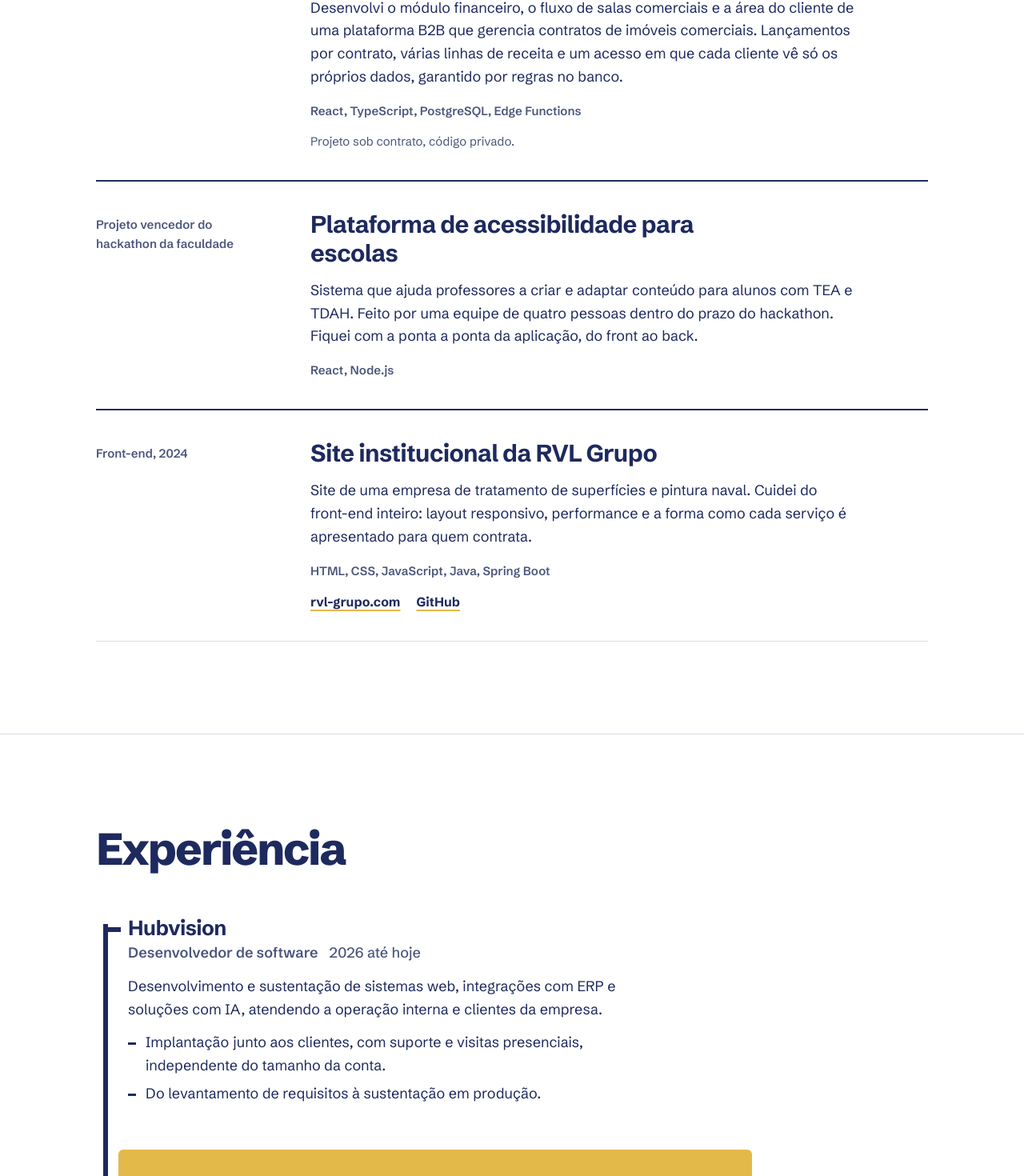
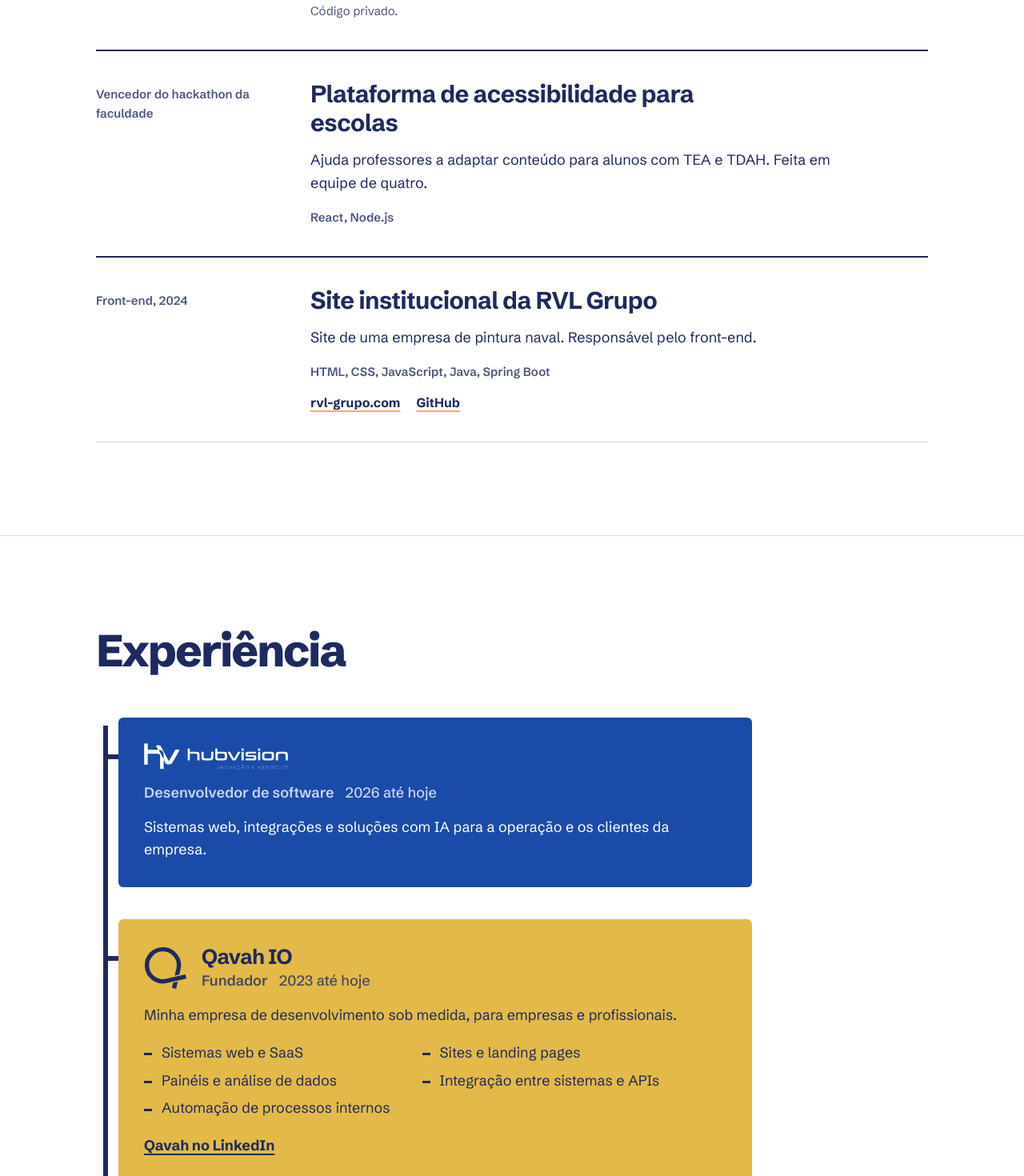
Before and after one commit to DevPedroLimaB/Portfolio.github.io, a Next.js app: page / in a window 1280 px wide. Shown: the part 1238-2708 px from the top of the page at 80% size. Built offline with nearby package versions, Linux system fonts and the light colour scheme.

Commit message:
Textos mais enxutos, bloco da Hubvision com marca própria e Qavah mais abrangente
Co-Authored-By: Claude Opus 5.5 <noreply@anthropic.com>
Claude-Session: https://claude.ai/code/session_01742i5ZqEaMKuqerpoaFM7d

```diff
--- a/app/globals.css
+++ b/app/globals.css
@@ -476,24 +476,49 @@ a {
   background: currentColor;
 }
 
-/* a Qavah ganha a cor da marca dentro da linha do tempo */
+/* blocos com a cor de cada marca dentro da linha do tempo */
+.job-brand {
+  padding: 32px;
+  margin: 0 0 40px -12px;
+  border-radius: 6px;
+}
+.job-brand::before {
+  left: -19px;
+  top: 46px;
+  width: 19px;
+}
+.job-brand .job-points {
+  display: grid;
+  grid-template-columns: repeat(2, minmax(0, max-content));
+  column-gap: 40px;
+}
+
 .job-qavah {
   --mark-halo: var(--straw);
   background: var(--straw);
   color: var(--indigo);
-  padding: 32px 32px 32px;
-  margin: 0 0 56px -12px;
-  border-radius: 6px;
-}
-.job-qavah::before {
-  left: -19px;
-  top: 46px;
-  width: 19px;
 }
 .job-qavah .job-role,
 .job-qavah .job-period {
   color: rgba(30, 42, 94, 0.8);
 }
+
+.job-hubvision {
+  --hv-blue: #1a4ba8;
+  background: var(--hv-blue);
+  color: #fff;
+}
+.job-hubvision .job-role,
+.job-hubvision .job-period {
+  color: rgba(255, 255, 255, 0.78);
+}
+.job-logo {
+  display: block;
+  height: 34px;
+  width: auto;
+  margin-bottom: 14px;
+}
+
 .job-mark {
   width: 56px;
   height: 56px;
@@ -507,6 +532,15 @@ a {
   text-decoration-color: var(--indigo);
 }
 
+.sr-only {
+  position: absolute;
+  width: 1px;
+  height: 1px;
+  overflow: hidden;
+  clip: rect(0 0 0 0);
+  white-space: nowrap;
+}
+
 @media (max-width: 760px) {
   .timeline {
     padding-left: 28px;
@@ -518,13 +552,16 @@ a {
     left: -25px;
     width: 18px;
   }
-  .job-qavah {
+  .job-brand {
     padding: 24px 20px;
     margin-left: -6px;
   }
-  .job-qavah::before {
+  .job-brand::before {
     left: -19px;
     width: 19px;
+  }
+  .job-brand .job-points {
+    grid-template-columns: 1fr;
   }
 }
 
--- a/components/Site.tsx
+++ b/components/Site.tsx
@@ -3,6 +3,7 @@
 import { useEffect, useState } from 'react';
 import { content, links, type Lang } from './content';
 import { Cord, QMark } from './Marks';
+import hubvisionLogo from '@/images/hubvision.png';
 
 const LANGS: Lang[] = ['pt', 'en', 'es'];
 const HTML_LANG: Record<Lang, string> = { pt: 'pt-BR', en: 'en', es: 'es' };
@@ -115,11 +116,14 @@ export default function Site() {
             </h2>
             <ol className="timeline">
               {t.experience.items.map((job) => (
-                <li key={job.org} className={job.qavah ? 'job job-qavah' : 'job'}>
+                <li key={job.org} className={job.brand ? `job job-brand job-${job.brand}` : 'job'}>
+                  {job.brand === 'hubvision' && (
+                    <img className="job-logo" src={hubvisionLogo.src} alt="" width={320} height={60} />
+                  )}
                   <div className="job-head">
-                    {job.qavah && <QMark className="job-mark" title="Qavah IO" />}
+                    {job.brand === 'qavah' && <QMark className="job-mark" />}
                     <div>
-                      <h3 className="job-org">{job.org}</h3>
+                      <h3 className={job.brand === 'hubvision' ? 'job-org sr-only' : 'job-org'}>{job.org}</h3>
                       <p className="job-role">
                         {job.role}
                         {job.period && <span className="job-period">{job.period}</span>}
@@ -134,7 +138,7 @@ export default function Site() {
                       ))}
                     </ul>
                   )}
-                  {job.qavah && (
+                  {job.brand === 'qavah' && (
                     <a className="job-link" href={links.qavah} target="_blank" rel="noreferrer">
                       {t.experience.qavahLink}
                     </a>
--- a/components/content.ts
+++ b/components/content.ts
@@ -9,13 +9,15 @@ type Project = {
   note?: string;
 };
 
+export type Brand = 'qavah' | 'hubvision';
+
 type Job = {
   org: string;
   role: string;
   period?: string;
   body: string;
   points?: string[];
-  qavah?: boolean;
+  brand?: Brand;
 };
 
 export type Content = {
@@ -66,13 +68,17 @@ const rvlLinks = [
   { label: 'GitHub', href: 'https://github.com/DevPedroLimaB/rvl-grupo' },
 ];
 
+const saasStack = ['React', 'TypeScript', 'PostgreSQL'];
+const hackStack = ['React', 'Node.js'];
+const rvlStack = ['HTML', 'CSS', 'JavaScript', 'Java', 'Spring Boot'];
+
 export const content: Record<Lang, Content> = {
   pt: {
     nav: { projects: 'Projetos', experience: 'Experiência', about: 'Sobre', contact: 'Contato' },
     langLabel: 'Idioma',
     hero: {
-      lead: 'Desenvolvedor full stack em Recife. Construo sistemas web, APIs e integrações que a operação de uma empresa usa todo dia.',
-      sub: 'Antes do código, trabalhei com análise fiscal. Por isso começo todo projeto pelo processo, e só depois pela tela.',
+      lead: 'Desenvolvedor full stack em Recife. Construo sistemas web, APIs e integrações para empresas.',
+      sub: 'Antes do código, trabalhei com análise fiscal. Começo todo projeto pelo processo, depois pela tela.',
       primary: 'Ver projetos',
       secondary: 'Falar comigo',
     },
@@ -80,65 +86,64 @@ export const content: Record<Lang, Content> = {
       title: 'Projetos',
       items: [
         {
-          title: 'Módulos financeiros para um SaaS de contratos imobiliários',
-          context: 'Freelance pela Qavah, 2026',
-          body: 'Desenvolvi o módulo financeiro, o fluxo de salas comerciais e a área do cliente de uma plataforma B2B que gerencia contratos de imóveis comerciais. Lançamentos por contrato, várias linhas de receita e um acesso em que cada cliente vê só os próprios dados, garantido por regras no banco.',
-          stack: ['React', 'TypeScript', 'PostgreSQL', 'Edge Functions'],
-          note: 'Projeto sob contrato, código privado.',
+          title: 'SaaS B2B de gestão de contratos',
+          context: 'Freelance, 2026',
+          body: 'Módulos financeiros e área do cliente de uma plataforma de gestão.',
+          stack: saasStack,
+          note: 'Código privado.',
         },
         {
           title: 'Plataforma de acessibilidade para escolas',
-          context: 'Projeto vencedor do hackathon da faculdade',
-          body: 'Sistema que ajuda professores a criar e adaptar conteúdo para alunos com TEA e TDAH. Feito por uma equipe de quatro pessoas dentro do prazo do hackathon. Fiquei com a ponta a ponta da aplicação, do front ao back.',
-          stack: ['React', 'Node.js'],
+          context: 'Vencedor do hackathon da faculdade',
+          body: 'Ajuda professores a adaptar conteúdo para alunos com TEA e TDAH. Feita em equipe de quatro.',
+          stack: hackStack,
         },
         {
           title: 'Site institucional da RVL Grupo',
           context: 'Front-end, 2024',
-          body: 'Site de uma empresa de tratamento de superfícies e pintura naval. Cuidei do front-end inteiro: layout responsivo, performance e a forma como cada serviço é apresentado para quem contrata.',
-          stack: ['HTML', 'CSS', 'JavaScript', 'Java', 'Spring Boot'],
+          body: 'Site de uma empresa de pintura naval. Responsável pelo front-end.',
+          stack: rvlStack,
           links: rvlLinks,
         },
       ],
     },
     experience: {
       title: 'Experiência',
-      qavahLink: 'Página da Qavah no LinkedIn',
+      qavahLink: 'Qavah no LinkedIn',
       items: [
         {
           org: 'Hubvision',
           role: 'Desenvolvedor de software',
           period: '2026 até hoje',
-          body: 'Desenvolvimento e sustentação de sistemas web, integrações com ERP e soluções com IA, atendendo a operação interna e clientes da empresa.',
-          points: [
-            'Implantação junto aos clientes, com suporte e visitas presenciais, independente do tamanho da conta.',
-            'Do levantamento de requisitos à sustentação em produção.',
-          ],
+          brand: 'hubvision',
+          body: 'Sistemas web, integrações e soluções com IA para a operação e os clientes da empresa.',
         },
         {
           org: 'Qavah IO',
           role: 'Fundador',
           period: '2023 até hoje',
-          qavah: true,
-          body: 'Minha empresa de desenvolvimento sob medida. Atendo empresas e profissionais que precisam de um sistema feito para o processo deles, e não o contrário.',
+          brand: 'qavah',
+          body: 'Minha empresa de desenvolvimento sob medida, para empresas e profissionais.',
           points: [
-            'Módulos para um SaaS B2B de gestão de contratos imobiliários.',
-            'Aplicações web sob medida para pequenas empresas.',
-            'Automação de rotinas internas, como relatórios e tarefas de back-office.',
+            'Sistemas web e SaaS',
+            'Sites e landing pages',
+            'Painéis e análise de dados',
+            'Integração entre sistemas e APIs',
+            'Automação de processos internos',
           ],
         },
         {
           org: 'Faculdade Nova Roma',
           role: 'Monitor de Desenvolvimento Mobile',
-          body: 'Apoio aos alunos da disciplina em aula e na revisão dos projetos.',
+          body: 'Apoio aos alunos em aula e na revisão dos projetos.',
         },
       ],
     },
     about: {
       title: 'Sobre',
       paragraphs: [
-        'Estou no 7º período de Ciência da Computação na Faculdade Nova Roma e desenvolvo software desde 2023. Trabalho bem nos dois lados da aplicação e gosto mais da parte que ninguém vê: modelagem de dados, integrações e o que acontece quando dois sistemas precisam conversar.',
-        'Comecei com análise de dados e análise fiscal, como autônomo. Isso me deu algo que falta em muito projeto de software: saber como o financeiro, o fiscal e a operação funcionam na prática, e conversar com quem trabalha neles.',
+        'Estou no 7º período de Ciência da Computação na Faculdade Nova Roma. Trabalho com análise de dados desde 2017 e com desenvolvimento full stack desde 2023.',
+        'A passagem pela análise fiscal me ensinou como o financeiro e a operação funcionam na prática. É o que eu levo para cada sistema que construo.',
       ],
       stackTitle: 'Com o que trabalho',
       stack: [
@@ -157,7 +162,7 @@ export const content: Record<Lang, Content> = {
     },
     contact: {
       title: 'Contato',
-      body: 'Um projeto, uma conversa técnica ou uma ideia que precisa sair do papel. Respondo por e-mail.',
+      body: 'Projetos ou conversas técnicas. Respondo por e-mail.',
       email: 'pedrolimab26@gmail.com',
     },
     footer: 'Pedro Lima, Recife. Identidade visual da Qavah IO.',
@@ -167,8 +172,8 @@ export const content: Record<Lang, Content> = {
     nav: { projects: 'Work', experience: 'Experience', about: 'About', contact: 'Contact' },
     langLabel: 'Language',
     hero: {
-      lead: 'Full-stack developer in Recife, Brazil. I build web systems, APIs and integrations that a company runs on every day.',
-      sub: 'Before code, I worked in tax analysis. That is why I start every project with the process, and only then the screen.',
+      lead: 'Full-stack developer in Recife, Brazil. I build web systems, APIs and integrations for companies.',
+      sub: 'Before code, I worked in tax analysis. I start every project with the process, then the screen.',
       primary: 'See work',
       secondary: 'Get in touch',
     },
@@ -176,23 +181,23 @@ export const content: Record<Lang, Content> = {
       title: 'Work',
       items: [
         {
-          title: 'Finance modules for a real estate contracts SaaS',
-          context: 'Freelance through Qavah, 2026',
-          body: 'I built the finance module, the commercial rooms flow and the client area of a B2B platform that manages commercial property contracts. Entries per contract, multiple revenue lines and an area where each client only sees their own data, enforced by database rules.',
-          stack: ['React', 'TypeScript', 'PostgreSQL', 'Edge Functions'],
-          note: 'Client project, private code.',
+          title: 'B2B contract management SaaS',
+          context: 'Freelance, 2026',
+          body: 'Finance modules and client area for a management platform.',
+          stack: saasStack,
+          note: 'Private code.',
         },
         {
           title: 'Accessibility platform for schools',
-          context: 'Winning project at my university hackathon',
-          body: 'A system that helps teachers create and adapt material for students with autism and ADHD. Built by a team of four within the hackathon deadline. I worked across the whole application, front to back.',
-          stack: ['React', 'Node.js'],
+          context: 'University hackathon winner',
+          body: 'Helps teachers adapt material for students with autism and ADHD. Built by a team of four.',
+          stack: hackStack,
         },
         {
           title: 'RVL Grupo company website',
           context: 'Front-end, 2024',
-          body: 'Website for a surface treatment and naval painting company. I owned the front-end: responsive layout, performance and how each service is presented to buyers.',
-          stack: ['HTML', 'CSS', 'JavaScript', 'Java', 'Spring Boot'],
+          body: 'Website for a naval painting company. I owned the front-end.',
+          stack: rvlStack,
           links: rvlLinks,
         },
       ],
@@ -205,22 +210,21 @@ export const content: Record<Lang, Content> = {
           org: 'Hubvision',
           role: 'Software developer',
           period: '2026 to now',
-          body: 'Building and maintaining web systems, ERP integrations and AI solutions for internal operations and the company’s clients.',
-          points: [
-            'Rolling out systems with clients, including support and on-site visits, regardless of account size.',
-            'From requirements gathering to running in production.',
-          ],
+          brand: 'hubvision',
+          body: 'Web systems, integrations and AI solutions for the company’s operations and clients.',
         },
         {
           org: 'Qavah IO',
           role: 'Founder',
           period: '2023 to now',
-          qavah: true,
-          body: 'My custom software studio. I work with companies and professionals who need a system built around their process, not the other way around.',
+          brand: 'qavah',
+          body: 'My custom software studio, for companies and professionals.',
           points: [
-            'Modules for a B2B real estate contract management SaaS.',
-            'Custom web applications for small businesses.',
-            'Automation of internal routines such as reports and back-office tasks.',
+            'Web systems and SaaS',
+            'Websites and landing pages',
+            'Dashboards and data analysis',
+            'System and API integration',
+            'Internal process automation',
           ],
         },
         {
@@ -233,8 +237,8 @@ export const content: Record<Lang, Content> = {
     about: {
       title: 'About',
       paragraphs: [
-        'I am in the 7th semester of Computer Science at Faculdade Nova Roma and have been building software since 2023. I am comfortable on both sides of an application and like the part nobody sees best: data modeling, integrations and what happens when two systems need to talk.',
-        'I started out in data analysis and tax analysis as a freelancer. That gave me something many software projects lack: knowing how finance, tax and operations actually work, and being able to talk to the people who run them.',
+        'I am in the 7th semester of Computer Science at Faculdade Nova Roma. I have worked with data analysis since 2017 and with full-stack development since 2023.',
+        'My time in tax analysis taught me how finance and operations really work. I bring that to every system I build.',
       ],
       stackTitle: 'What I work with',
       stack: [
@@ -253,7 +257,7 @@ export const content: Record<Lang, Content> = {
     },
     contact: {
       title: 'Contact',
-      body: 'A project, a technical conversation or an idea that needs to get built. I reply by email.',
+      body: 'Projects or technical conversations. I reply by email.',
       email: 'pedrolimab26@gmail.com',
     },
     footer: 'Pedro Lima, Recife. Visual identity by Qavah IO.',
@@ -263,8 +267,8 @@ export const content: Record<Lang, Content> = {
     nav: { projects: 'Proyectos', experience: 'Experiencia', about: 'Sobre mí', contact: 'Contacto' },
     langLabel: 'Idioma',
     hero: {
-      lead: 'Desarrollador full stack en Recife, Brasil. Construyo sistemas web, APIs e integraciones que la operación de una empresa usa todos los días.',
-      sub: 'Antes del código, trabajé en análisis fiscal. Por eso empiezo cada proyecto por el proceso, y solo después por la pantalla.',
+      lead: 'Desarrollador full stack en Recife, Brasil. Construyo sistemas web, APIs e integraciones para empresas.',
+      sub: 'Antes del código, trabajé en análisis fiscal. Empiezo cada proyecto por el proceso, después por la pantalla.',
       primary: 'Ver proyectos',
       secondary: 'Hablemos',
     },
@@ -272,23 +276,23 @@ export const content: Record<Lang, Content> = {
       title: 'Proyectos',
       items: [
         {
-          title: 'Módulos financieros para un SaaS de contratos inmobiliarios',
-          context: 'Freelance a través de Qavah, 2026',
-          body: 'Desarrollé el módulo financiero, el flujo de salas comerciales y el área del cliente de una plataforma B2B que gestiona contratos de inmuebles comerciales. Movimientos por contrato, varias líneas de ingreso y un acceso en el que cada cliente ve solo sus propios datos, garantizado por reglas en la base de datos.',
-          stack: ['React', 'TypeScript', 'PostgreSQL', 'Edge Functions'],
-          note: 'Proyecto bajo contrato, código privado.',
+          title: 'SaaS B2B de gestión de contratos',
+          context: 'Freelance, 2026',
+          body: 'Módulos financieros y área del cliente de una plataforma de gestión.',
+          stack: saasStack,
+          note: 'Código privado.',
         },
         {
           title: 'Plataforma de accesibilidad para escuelas',
-          context: 'Proyecto ganador del hackathon de la universidad',
-          body: 'Sistema que ayuda a los profesores a crear y adaptar contenido para alumnos con TEA y TDAH. Hecho por un equipo de cuatro personas dentro del plazo del hackathon. Trabajé en toda la aplicación, del front al back.',
-          stack: ['React', 'Node.js'],
+          context: 'Ganador del hackathon de la universidad',
+          body: 'Ayuda a los profesores a adaptar contenido para alumnos con TEA y TDAH. Hecha en equipo de cuatro.',
+          stack: hackStack,
         },
         {
           title: 'Sitio institucional de RVL Grupo',
           context: 'Front-end, 2024',
-          body: 'Sitio de una empresa de tratamiento de superficies y pintura naval. Me encargué de todo el front-end: diseño responsivo, rendimiento y la forma en que se presenta cada servicio.',
-          stack: ['HTML', 'CSS', 'JavaScript', 'Java', 'Spring Boot'],
+          body: 'Sitio de una empresa de pintura naval. Responsable del front-end.',
+          stack: rvlStack,
           links: rvlLinks,
         },
       ],
@@ -301,36 +305,35 @@ export const content: Record<Lang, Content> = {
           org: 'Hubvision',
           role: 'Desarrollador de software',
           period: '2026 hasta hoy',
-          body: 'Desarrollo y mantenimiento de sistemas web, integraciones con ERP y soluciones con IA para la operación interna y los clientes de la empresa.',
-          points: [
-            'Implementación con los clientes, con soporte y visitas presenciales, sin importar el tamaño de la cuenta.',
-            'Desde el levantamiento de requisitos hasta la operación en producción.',
-          ],
+          brand: 'hubvision',
+          body: 'Sistemas web, integraciones y soluciones con IA para la operación y los clientes de la empresa.',
         },
         {
           org: 'Qavah IO',
           role: 'Fundador',
           period: '2023 hasta hoy',
-          qavah: true,
-          body: 'Mi empresa de desarrollo a medida. Trabajo con empresas y profesionales que necesitan un sistema hecho para su proceso, y no al revés.',
+          brand: 'qavah',
+          body: 'Mi empresa de desarrollo a medida, para empresas y profesionales.',
           points: [
-            'Módulos para un SaaS B2B de gestión de contratos inmobiliarios.',
-            'Aplicaciones web a medida para pequeñas empresas.',
-            'Automatización de rutinas internas, como reportes y tareas de back-office.',
+            'Sistemas web y SaaS',
+            'Sitios y landing pages',
+            'Paneles y análisis de datos',
+            'Integración entre sistemas y APIs',
+            'Automatización de procesos internos',
           ],
         },
         {
           org: 'Faculdade Nova Roma',
           role: 'Monitor de Desarrollo Mobile',
-          body: 'Apoyo a los alumnos de la materia en clase y en la revisión de proyectos.',
+          body: 'Apoyo a los alumnos en clase y en la revisión de proyectos.',
         },
       ],
     },
     about: {
       title: 'Sobre mí',
       paragraphs: [
-        'Estoy en el 7º semestre de Ciencias de la Computación en la Faculdade Nova Roma y desarrollo software desde 2023. Me muevo bien en los dos lados de una aplicación y disfruto más la parte que nadie ve: modelado de datos, integraciones y lo que pasa cuando dos sistemas necesitan hablar.',
-        'Empecé con análisis de datos y análisis fiscal, como independiente. Eso me dio algo que le falta a muchos proyectos de software: saber cómo funcionan en la práctica las finanzas, lo fiscal y la operación, y hablar con quienes trabajan en ellos.',
+        'Estoy en el 7º semestre de Ciencias de la Computación en la Faculdade Nova Roma. Trabajo con análisis de datos desde 2017 y con desarrollo full stack desde 2023.',
+        'Mi paso por el análisis fiscal me enseñó cómo funcionan en la práctica las finanzas y la operación. Es lo que llevo a cada sistema que construyo.',
       ],
       stackTitle: 'Con qué trabajo',
       stack: [
@@ -349,7 +352,7 @@ export const content: Record<Lang, Content> = {
     },
     contact: {
       title: 'Contacto',
-      body: 'Un proyecto, una conversación técnica o una idea que necesita salir del papel. Respondo por correo.',
+      body: 'Proyectos o conversaciones técnicas. Respondo por correo.',
       email: 'pedrolimab26@gmail.com',
     },
     footer: 'Pedro Lima, Recife. Identidad visual de Qavah IO.',
```
Also changed, not shown: images/hubvision.png (added).
